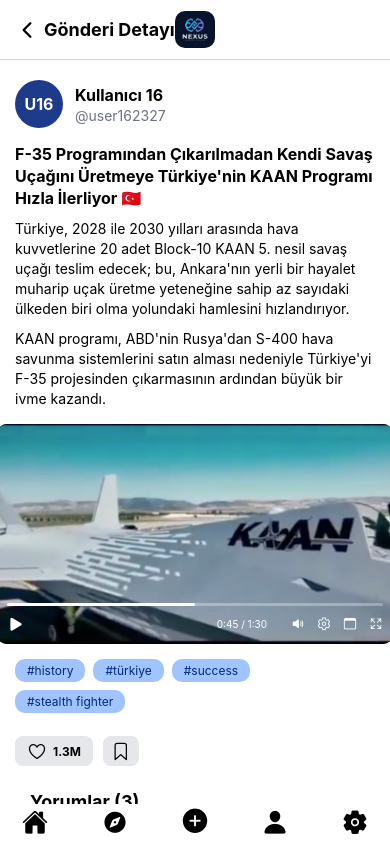
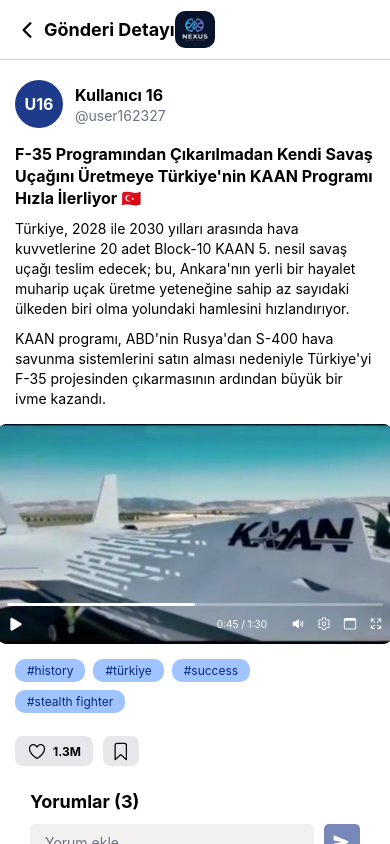
Before and after one commit to batinylmz/mobilSocialMediaApp, a React Native app: screen / in a window 390 px wide. Built offline with nearby package versions, Linux system fonts and the light colour scheme.

Commit message:
-Kodumuzda ayrica tek tek olusturdugumuz navbar kismi silindi artik BottomNavBar import edildi.

```diff
--- a/src/screens/PostDetailScreen.js
+++ b/src/screens/PostDetailScreen.js
@@ -139,23 +139,7 @@
             </View>
 
         </ScrollView>
-            <View style={styles.bottomNav}>
-                <TouchableOpacity style={styles.navIconContainer}>
-                    <Icon name="home" size={26} color="#000000" />
-                </TouchableOpacity>
-                <TouchableOpacity style={styles.navIconContainer}>
-                    <Icon name="compass" size={26} color="#000000" />
-                </TouchableOpacity>
-                <TouchableOpacity style={styles.navIconContainer}>
-                    <Icon name="add-circle" size={30} color="#000000" />
-                </TouchableOpacity>
-                <TouchableOpacity style={styles.navIconContainer}>
-                    <Icon name="person" size={26} color="#000000" />
-                </TouchableOpacity>
-                <TouchableOpacity style={styles.navIconContainer}>
-                    <Icon name="settings" size={26} color="#000000" />
-                </TouchableOpacity>
-                </View>
+
 
 </SafeAreaView>
 );
```
